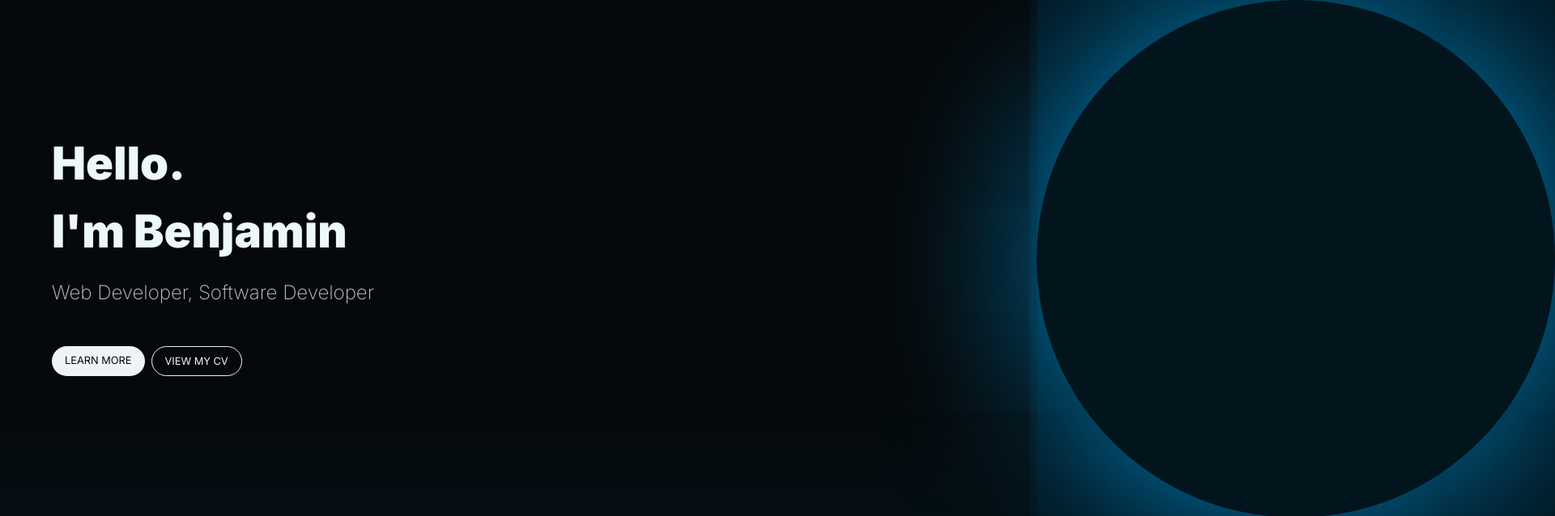
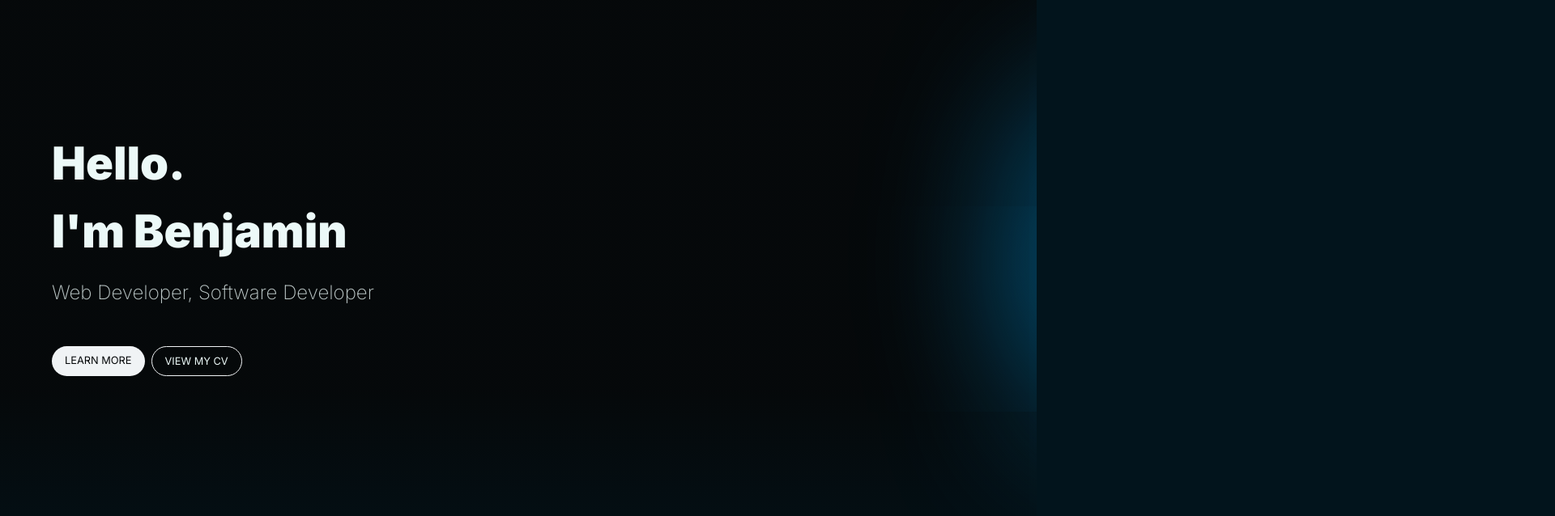
Before and after one commit to Benko11/portfolio, a React (Vite) app: page / in a window 1280 px wide. Shown: the top 638 px of the page at 81% size, 1920 px wide, since content can reach past the window. Built offline with nearby package versions, Linux system fonts and the light colour scheme.

Commit message:
fix: CSS Safari

```diff
--- a/src/App.css
+++ b/src/App.css
@@ -28,8 +28,8 @@ body {
   background-color: hsl(var(--theme-hue), 86%, 6%);
 }
 
-html,
-body {
+#app-root {
+  position: relative;
   overflow-x: hidden;
 }
 
--- a/src/App.tsx
+++ b/src/App.tsx
@@ -10,7 +10,7 @@ import Hero from "./components/Hero";
 
 function App() {
   return (
-    <>
+    <div id="app-root">
       <Hero />
 
       <MainContainer id="portfolio">
@@ -37,7 +37,7 @@ function App() {
       </MainContainer>
 
       <Footer />
-    </>
+    </div>
   );
 }
 
```
